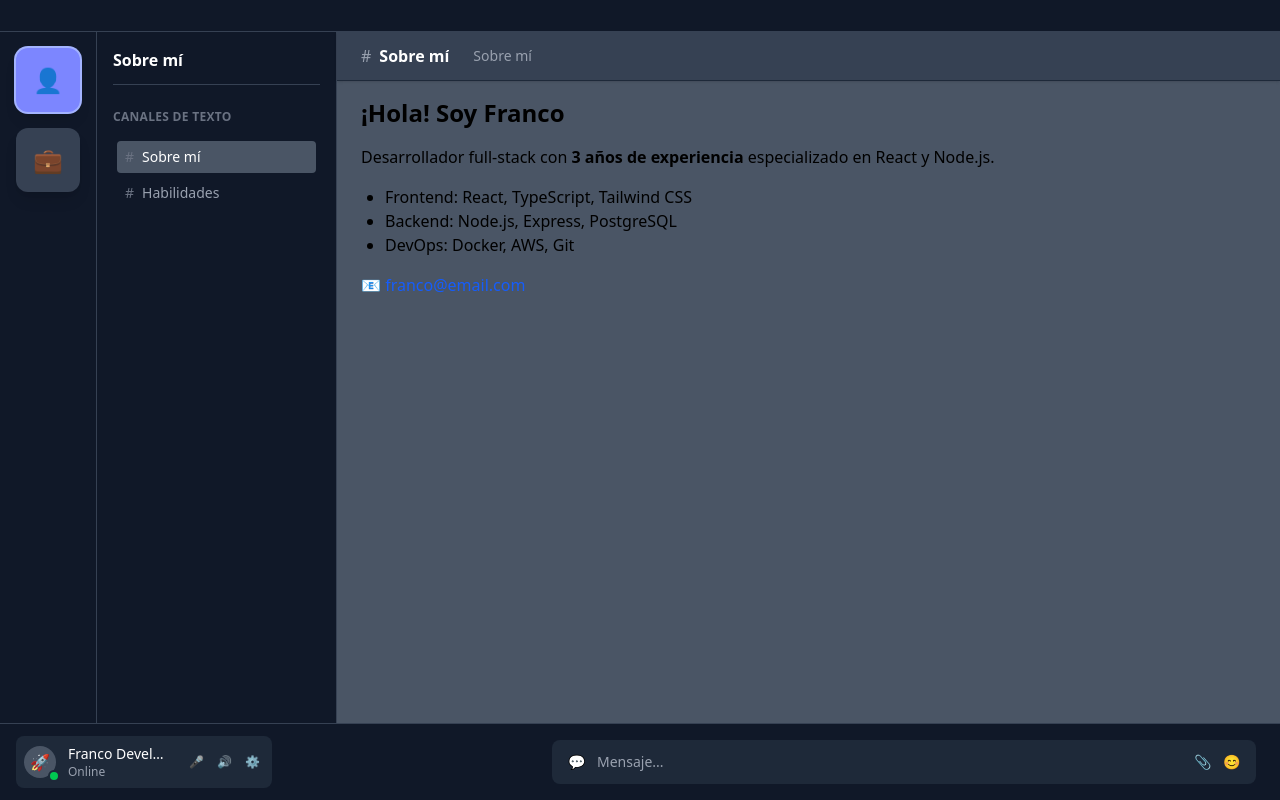
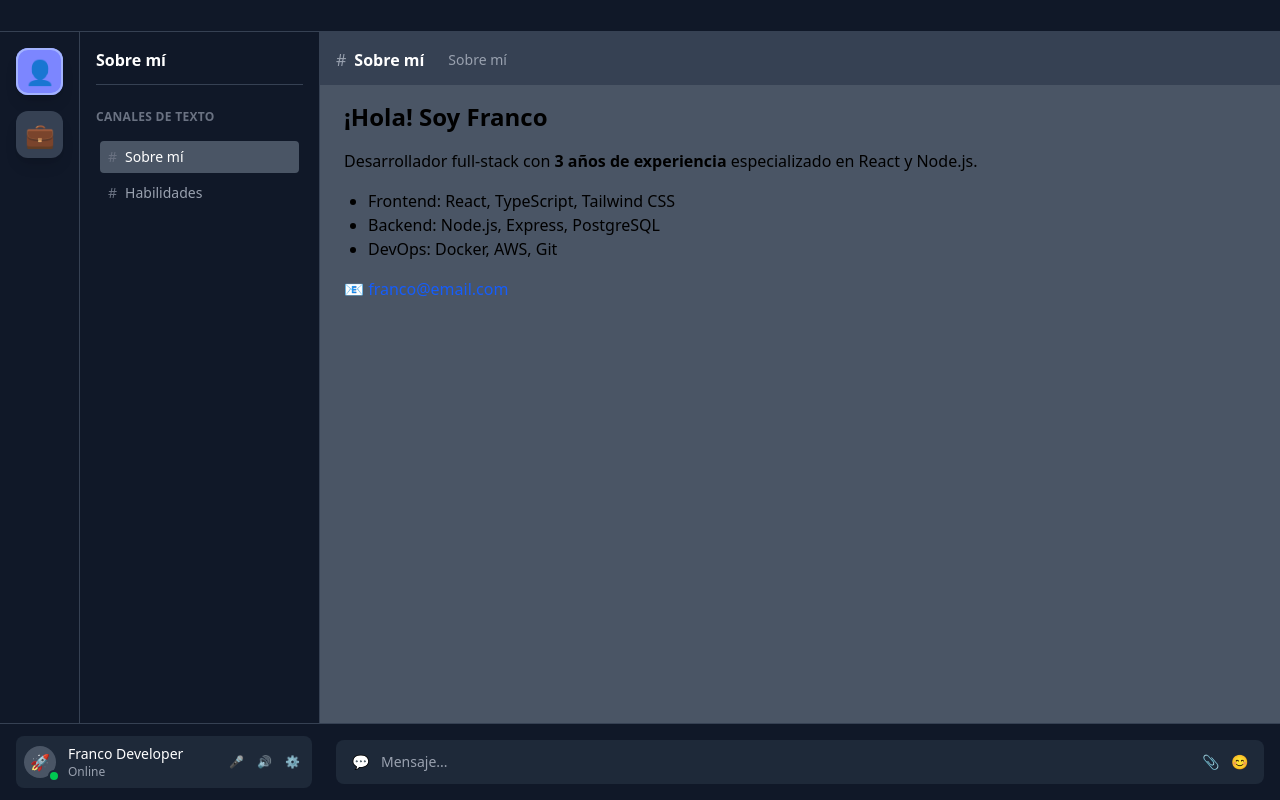
Before and after one commit to FrancoBarberis/Portfolio-Franco, a React (Vite) app: page / in a window 1280 px wide. Built offline with nearby package versions, Linux system fonts and the light colour scheme.

Commit message:
Layout fixes

```diff
--- a/src/components/Server.jsx
+++ b/src/components/Server.jsx
@@ -1,23 +1,42 @@
+import { useEffect, useState } from "react";
 import { Tooltip } from "react-tooltip";
 import "react-tooltip/dist/react-tooltip.css";
 
 function Server({ id, icon, tooltip, onClick, isSelected }) {
   const tooltipId = `server-tooltip-${id}`;
+  const [showTooltip, setShowTooltip] = useState(false);
+
+  useEffect(() => {
+    // Mostrar tooltips solo en dispositivos con hover (mouse) y puntero fino
+    const mq = window.matchMedia("(hover: hover) and (pointer: fine)");
+    const update = () => setShowTooltip(mq.matches);
+    update();
+    if (mq.addEventListener) {
+      mq.addEventListener("change", update);
+      return () => mq.removeEventListener("change", update);
+    } else if (mq.addListener) {
+      // Compatibilidad con navegadores antiguos
+      mq.addListener(update);
+      return () => mq.removeListener(update);
+    }
+  }, []);
 
   return (
     <>
       <div
-        className={`w-16 h-16 ${isSelected ? 'bg-indigo-400' : 'bg-gray-700'} rounded-xl flex items-center justify-center shadow-lg cursor-pointer hover:bg-indigo-500 transition-colors ${isSelected ? 'ring-2 ring-indigo-300' : ''}`}
-        data-tooltip-id={tooltipId}
-        data-tooltip-content={tooltip}
+        className={`w-full aspect-square ${isSelected ? 'bg-indigo-400' : 'bg-gray-700'} rounded-xl flex items-center justify-center shadow-lg cursor-pointer hover:bg-indigo-500 transition-colors ${isSelected ? 'ring-2 ring-inset ring-indigo-300' : ''}`}
+        data-tooltip-id={showTooltip ? tooltipId : undefined}
+        data-tooltip-content={showTooltip ? tooltip : undefined}
         onClick={onClick}
       >
         <span className="text-white text-2xl font-bold">{icon}</span>
       </div>
-      <Tooltip
-        id={tooltipId}
-        place="right"
-      />
+      {showTooltip && (
+        <Tooltip
+          id={tooltipId}
+          place="right"
+        />
+      )}
     </>
   );
 }
--- a/src/components/index.js
+++ b/src/components/index.js
@@ -1,3 +1,2 @@
 export { default as Server } from './Server';
 export { default as UserProfile } from './UserProfile';
-export { default as DiscordWindow } from './DiscordWindow';
--- a/src/layout/ChannelSidebar.jsx
+++ b/src/layout/ChannelSidebar.jsx
@@ -2,31 +2,35 @@ function ChannelSidebar({channels, onChannelSelect, selectedChannel, isOpen, onT
     return (
         <div className={`
             flex flex-col bg-gray-900 text-white overflow-hidden border-r border-gray-700
-            transition-all duration-300 ease-in-out h-full
-            md:w-60 md:flex-shrink-0
+            transition-all duration-300 ease-in-out h-full flex-shrink-0
+            md:w-60
             ${isOpen
-                ? 'w-full max-w-xs flex-shrink-0'
+                ? 'w-full md:w-60'
                 : 'w-0 md:w-60'
             }
         `}>
             <div className={`
                 flex flex-col gap-2 h-full min-w-0
                 p-3 md:p-4
-                transition-opacity duration-300 ease-in-out
+                transition-opacity duration-200 ease-in-out
                 md:opacity-100
                 ${isOpen
-                    ? 'opacity-100 delay-150'
+                    ? 'opacity-100'
                     : 'opacity-0 md:opacity-100'
                 }
             `}>
-                <div className="flex justify-between items-center mb-4 pb-3 border-b border-gray-700">
-                    <h2 className="text-base font-semibold truncate flex-1 min-w-0 text-white">{serverName}</h2>
+                {/* Header */}
+                <div className="flex items-center gap-2 mb-4 pb-3 border-b border-gray-700 pr-16 md:pr-0">
+                    <h2 className="text-base font-semibold truncate flex-1 min-w-0 text-white">
+                        {serverName}
+                    </h2>
 
+                    {/* X solo en mobile, a la derecha */}
                     <button
                         onClick={onToggle}
-                        className="text-gray-400 hover:text-white cursor-pointer transition-colors duration-200
-                                 flex-shrink-0 ml-2 text-lg w-6 h-6 flex items-center justify-center rounded hover:bg-gray-700
-                                 md:hidden"
+                        className="md:hidden text-white hover:text-gray-300 transition-colors duration-150
+                                   text-xl leading-none w-8 h-8 flex items-center justify-center flex-shrink-0"
+                        aria-label="Ocultar sidebar"
                         title="Ocultar sidebar"
                     >
                         ✕
--- a/src/layout/ChatArea.jsx
+++ b/src/layout/ChatArea.jsx
@@ -17,8 +17,8 @@ function ChatArea({ channel, serverName, onMenuClick, isChannelSidebarOpen }) {
 
   return (
     <div className="flex-1 flex flex-col bg-gray-600 min-w-0 h-full">
-      {/* Header del canal */}
-      <header className="bg-gray-700 px-3 py-2 md:px-6 md:py-3 border-b border-gray-800 flex-shrink-0 shadow-sm">
+      {/* Header del canal: igual padding y altura visual que el header del ChannelSidebar */}
+      <header className="bg-gray-700 px-3 md:px-4 pt-3 md:pt-4 pb-3 border-b border-gray-700 flex-shrink-0">
         <div className="flex items-center gap-2">
           {!isChannelSidebarOpen && (
             <button
@@ -30,7 +30,7 @@ function ChatArea({ channel, serverName, onMenuClick, isChannelSidebarOpen }) {
             </button>
           )}
           <span className="text-gray-400">#</span>
-          <h1 className="text-white font-semibold truncate">{channel?.channelName || 'general'}</h1>
+          <h1 className="text-white text-base font-semibold truncate">{channel?.channelName || 'general'}</h1>
           <div className="ml-4 text-gray-400 text-sm truncate">
             {serverName}
           </div>
@@ -39,7 +39,7 @@ function ChatArea({ channel, serverName, onMenuClick, isChannelSidebarOpen }) {
 
       {/* Área de contenido principal con scroll controlado */}
       <div className="flex-1 overflow-y-auto overflow-x-hidden">
-        <div className="px-6 py-4 min-h-0"> {/* min-h-0 importante para flexbox */}
+        <div className="px-6 py-4 min-h-0">
           <div
             className={`
               max-w-none w-full
@@ -50,13 +50,12 @@ function ChatArea({ channel, serverName, onMenuClick, isChannelSidebarOpen }) {
               }
             `}
           >
-            <div className="break-words"> {/* Rompe palabras largas */}
+            <div className="break-words">
               {displayContent}
             </div>
           </div>
         </div>
       </div>
-
     </div>
   );
 }
--- a/src/components/DiscordWindow.jsx
+++ b/src/layout/DiscordWindow.jsx
@@ -1,21 +1,22 @@
-import { UserProfile } from './';
+import { UserProfile } from '../components';
 
 function DiscordWindow({ children }) {
   return (
     <div className="h-screen w-full bg-gray-800 flex flex-col overflow-hidden">
-      {/* Barra de título vacía - más pequeña en móvil */}
-      <div className="bg-gray-900 h-6 md:h-8 border-b border-gray-700 flex-shrink-0">
-      </div>
+      {/* Barra de título vacía */}
+      <div className="bg-gray-900 h-6 md:h-8 border-b border-gray-700 flex-shrink-0" />
 
-      {/* Contenido principal de la aplicación */}
+      {/* Contenido principal */}
       <div className="flex-1 flex overflow-hidden w-full min-h-0">
         {children}
       </div>
 
-      {/* Barra inferior con perfil de usuario e input - responsive */}
-      <div className="bg-gray-900 px-2 py-2 md:px-0 md:py-3 border-t border-gray-700 flex items-center gap-2 md:gap-0 flex-shrink-0">
-        {/* Perfil de usuario - completo en ambas versiones */}
-        <div className="flex-shrink-0 w-48 md:w-72 px-2 md:px-4">
+      {/* Barra inferior: en desktop usa grid para alinear el input con el inicio del ChatArea */}
+      <div className="bg-gray-900 border-t border-gray-700 flex items-center gap-2 flex-shrink-0
+                      px-2 py-2 md:px-0 md:py-3 md:pr-4
+                      md:grid md:grid-cols-[5rem_15rem_1fr]">
+        {/* Perfil: en desktop ocupa las 2 primeras columnas (ServerSidebar 5rem + ChannelSidebar 15rem) */}
+        <div className="flex-shrink-0 w-48 px-2 md:w-auto md:px-4 md:col-span-2">
           <UserProfile
             name="Franco Developer"
             avatar="🚀"
@@ -23,12 +24,9 @@ function DiscordWindow({ children }) {
           />
         </div>
 
-        {/* Spacer para ChannelSidebar en desktop */}
-        <div className="hidden md:block w-60"></div>
-
-        {/* Input de mensaje - más compacto en móvil */}
-        <div className="flex-1 md:px-6">
-          <div className="bg-gray-800 rounded-lg px-2 py-1 md:px-4 md:py-3 flex items-center gap-1 md:gap-3">
+        {/* Input alineado exactamente con el inicio del ChatArea en desktop */}
+        <div className="flex-1 md:col-start-3 md:px-0">
+          <div className="bg-gray-800 rounded-lg px-3 py-3 md:px-4 md:py-3 flex items-center gap-1 md:gap-3">
             <span className="text-gray-500 text-xs md:text-sm hidden md:inline">💬</span>
             <input
               type="text"
--- a/src/layout/MainLayout.jsx
+++ b/src/layout/MainLayout.jsx
@@ -1,6 +1,5 @@
-import { ServerSidebar, ChannelSidebar, ChatArea } from './';
-import { DiscordWindow } from '../components';
-import { useState } from 'react';
+import { ServerSidebar, ChannelSidebar, ChatArea, DiscordWindow } from './';
+import { useState, useEffect } from 'react';
 
 function MainLayout() {
   const servidores = [
@@ -129,7 +128,7 @@ function MainLayout() {
 
   return (
     <DiscordWindow>
-      <div className="flex flex-row h-full overflow-hidden w-full min-h-0">
+      <div className="flex flex-row h-full overflow-hidden w-full">
         <ServerSidebar
           servers={servidores}
           onServerSelect={handleServerChange}
--- a/src/layout/ServerSidebar.jsx
+++ b/src/layout/ServerSidebar.jsx
@@ -2,9 +2,9 @@ import { Server } from "../components";
 
 function ServerSidebar({ servers, onServerSelect, selectedServer }) {
   return (
-    <div className="flex flex-col bg-gray-900 border-r border-gray-700 flex-shrink-0 h-full
-                    px-1 py-3 gap-3 w-16
-                    md:p-4 md:gap-4 md:w-auto md:pt-4">
+    <div className="flex flex-col bg-gray-900 border-r border-gray-700 flex-shrink-0 h-full w-16 md:w-20">
+      {/* Wrapper interno con padding: no afecta el borde ni el ancho total */}
+      <div className="flex flex-col gap-3 md:gap-4 p-2 md:p-4">
         {servers.map((server) => (
           <Server
             id={server.id}
@@ -17,6 +17,7 @@ function ServerSidebar({ servers, onServerSelect, selectedServer }) {
           />
         ))}
       </div>
+    </div>
   );
 }
 
--- a/src/layout/index.js
+++ b/src/layout/index.js
@@ -2,3 +2,4 @@ export { default as MainLayout } from './MainLayout';
 export { default as ServerSidebar } from './ServerSidebar';
 export { default as ChannelSidebar } from './ChannelSidebar';
 export { default as ChatArea } from './ChatArea';
+export { default as DiscordWindow } from './DiscordWindow';
```
Lines whose indentation alone changed are shown as unchanged.
